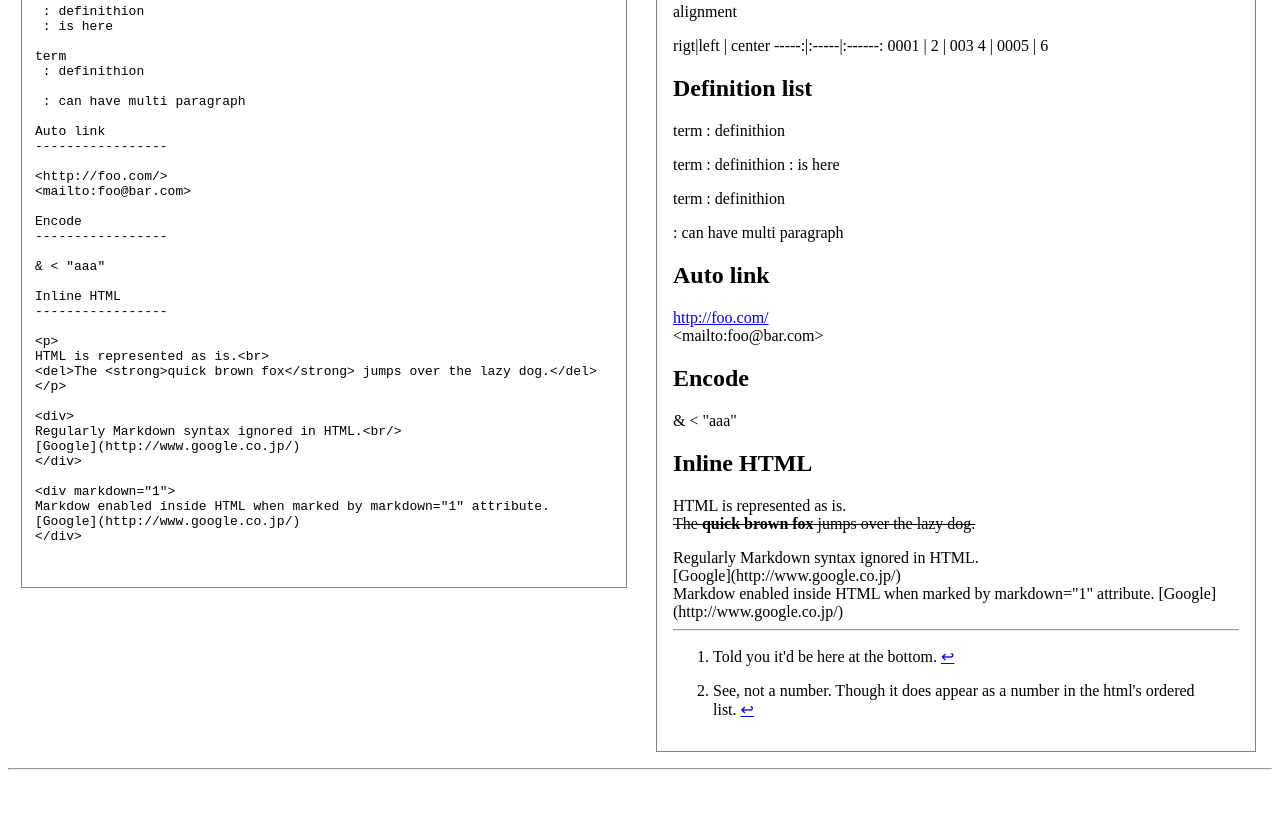
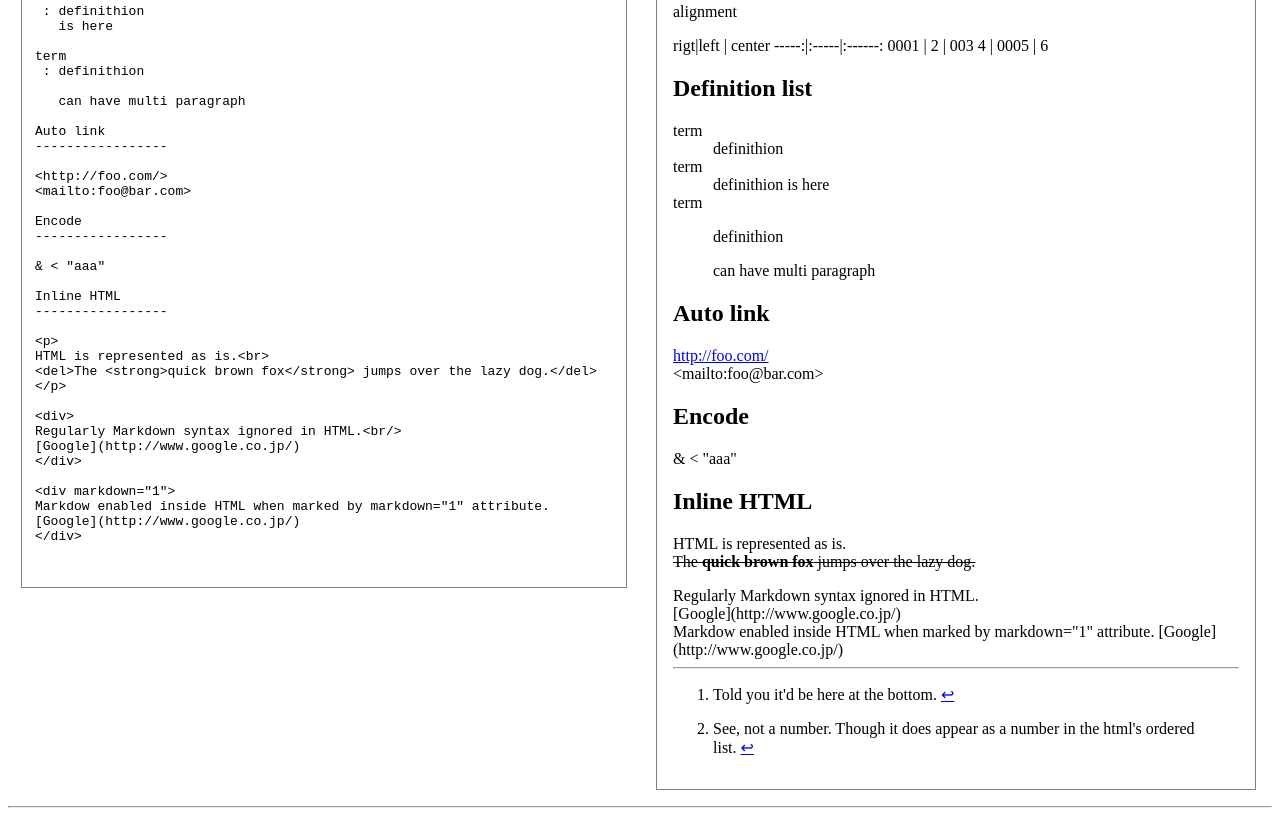
Before and after one commit to tanakahisateru/js-markdown-extra, a plain HTML site: page test.html in a window 1280 px wide. Shown: the part 2438-3254 px from the top of the page. Before the commit the page ends 3216 px from the top, so only its background shows below. Drawn offline with Linux system fonts and the light colour scheme.

Commit message:
DefList filter added.

```diff
--- a/js-markdown-extra.js
+++ b/js-markdown-extra.js
@@ -1714,7 +1714,133 @@ MarkdownExtra_Parser.prototype.teardown = function() {
 };
 
 
-
+/**
+ * Form HTML definition lists.
+ */
+MarkdownExtra_Parser.prototype.doDefLists = function(text) {
+    var self = this;
+
+    var less_than_tab = this.tab_width - 1;
+
+    // Re-usable pattern to match any entire dl list:
+    var whole_list_re = '(?:' +
+        '(' +								// $1 = whole list
+          '(' +								// $2
+            '[ ]{0,' + less_than_tab + '}' +
+            '((?:.*\\S.*\\n)+)' +				// $3 = defined term
+            '\\n?' +
+            '[ ]{0,' + less_than_tab + '}:[ ]+' + // colon starting definition
+          ')' +
+          '([\\s\\S]+?)' +
+          '(' +								// $4
+              '(?=\\0x03)' + // \z
+            '|' +
+              '\\n{2,}' +
+              '(?=\\S)' +
+              '(?!' +						// Negative lookahead for another term
+                '[ ]{0,' + less_than_tab + '}' +
+                '(?:\\S.*\\n )+?' +			// defined term
+                '\\n?' +
+                '[ ]{0,' + less_than_tab + '}:[ ]+' + // colon starting definition
+              ')' +
+              '(?!' +						// Negative lookahead for another definition
+                '[ ]{0,' + less_than_tab + '}:[ ]+' + // colon starting definition
+              ')' +
+          ')' +
+        ')' +
+    ')'; // mx
+
+    text = this.__wrapSTXETX__(text);
+    text = text.replace(new RegExp(
+        '(\\x02\\n?|\\n\\n)' +
+        whole_list_re, 'mg'
+    ), function(match, pre, list) {
+        //console.log(match);
+        // Re-usable patterns to match list item bullets and number markers:
+        // [portiong note] changed to list = $2 in order to reserve previously \n\n.
+
+        // Turn double returns into triple returns, so that we can make a
+        // paragraph for the last item in a list, if necessary:
+        var result = _trim(self.processDefListItems(list));
+        result = "<dl>\n" + result + "\n</dl>";
+        return pre + self.hashBlock(result) + "\n\n";
+    });
+    text = this.__unwrapSTXETX__(text);
+
+    return text;
+}
+
+/**
+ * Process the contents of a single definition list, splitting it
+ * into individual term and definition list items.
+ */
+MarkdownExtra_Parser.prototype.processDefListItems = function(list_str) {
+    var self = this;
+
+    less_than_tab = this.tab_width - 1;
+
+    list_str = this.__wrapSTXETX__(list_str);
+
+    // trim trailing blank lines:
+    list_str = list_str.replace(/\n{2,}(?=\\x03)/, "\n");
+
+    // Process definition terms.
+    list_str = list_str.replace(new RegExp(
+        '(\\x02\\n?|\\n\\n+)' +					// leading line
+        '(' +								// definition terms = $1
+            '[ ]{0,' + less_than_tab + '}' + // leading whitespace
+            '(?![:][ ]|[ ])' +				// negative lookahead for a definition
+                                        //   mark (colon) or more whitespace.
+            '(?:\\S.*\\n)+?' +				// actual term (not whitespace).
+        ')' +
+        '(?=\\n?[ ]{0,3}:[ ])',				// lookahead for following line feed
+                                        //   with a definition mark.
+        'mg'
+    ), function(match, pre, terms_str) {
+        // [portiong note] changed to list = $2 in order to reserve previously \n\n.
+        var terms = _trim(terms_str).split("\n");
+        var text = '';
+        for (var i = 0; i < terms.length; i++) {
+            var term = terms[i];
+            term = self.runSpanGamut(_trim(term));
+            text += "\n<dt>" + term + "</dt>";
+        }
+        return text + "\n";
+    });
+
+    // Process actual definitions.
+    list_str = list_str.replace(new RegExp(
+        '\\n(\\n+)?' +						// leading line = $1
+        '(' +								// marker space = $2
+            '[ ]{0,' + less_than_tab + '}' +	// whitespace before colon
+            '[:][ ]+' +						// definition mark (colon)
+        ')' +
+        '([\\s\\S]+?)' +						// definition text = $3
+        '(?=\\n+' + 						// stop at next definition mark,
+            '(?:' +							// next term or end of text
+                '[ ]{0,' + less_than_tab + '}[:][ ]|' +
+                '<dt>|\\x03' + // \z
+            ')' +
+        ')', 'mg'
+    ), function(match, leading_line, marker_space, def) {
+        if (leading_line || def.match(/\n{2,}/)) {
+            // Replace marker with the appropriate whitespace indentation
+            def = _str_repeat(' ', marker_space.length) + def;
+            def = self.runBlockGamut(self.outdent(def + "\n\n"));
+            def = "\n" + def + "\n";
+        }
+        else {
+            def = _rtrim(def);
+            def = self.runSpanGamut(self.outdent(def));
+        }
+
+        return "\n<dd>"  + def + "</dd>\n";
+    });
+
+    list_str = this.__unwrapSTXETX__(list_str);
+
+    return list_str;
+}
 
 /**
  * Adding the fenced code block syntax to regular Markdown:
--- a/test.html
+++ b/test.html
@@ -170,12 +170,12 @@ term
 
 term
  : definithion
- : is here
+   is here
 
 term
  : definithion
 
- : can have multi paragraph
+   can have multi paragraph
 
 Auto link
 -----------------
```
